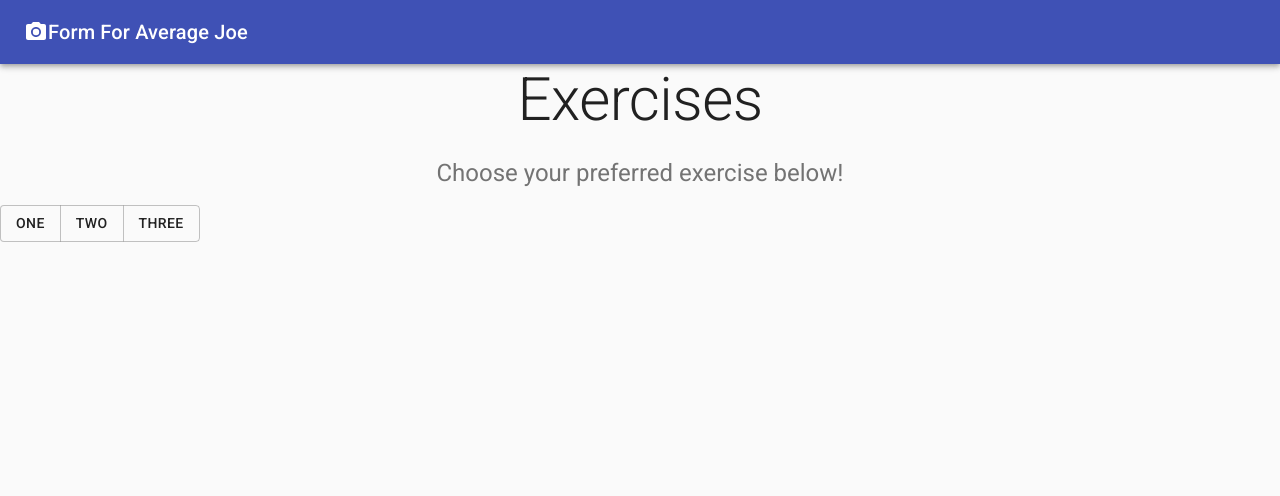
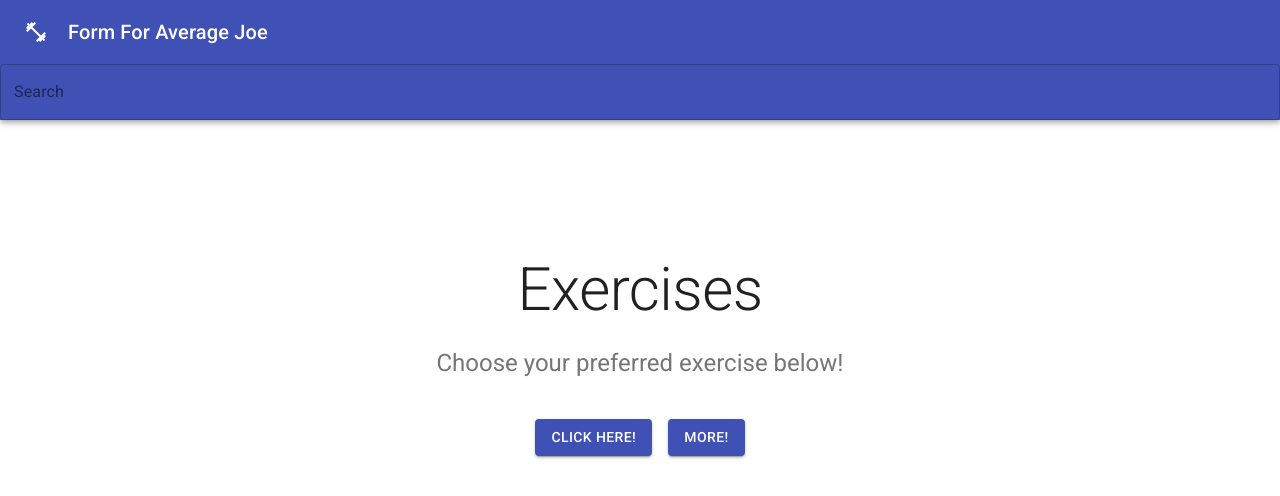
Before and after one commit to Form-For-Average-Joe/wadio, a React (Create React App) app: page / in a window 1280 px wide. Shown: the top 496 px of the page. Built offline with nearby package versions, Linux system fonts and the light colour scheme.

Commit message:
Added styles class

```diff
--- a/src/App.jsx
+++ b/src/App.jsx
@@ -1,36 +1,47 @@
 import React from 'react';
-import { Typography, AppBar, Card, CardActions, CardContent, CardMedia, CssBaseline, Grid, Toolbar, Container } from '@material-ui/core';
-import { PhotoCamera } from '@material-ui/icons';
-
-import Button from '@material-ui/core/Button';
-import ButtonGroup from '@material-ui/core/ButtonGroup';
+import { Typography, AppBar, Button, Card, CardActions, CardContent, CardMedia, CssBaseline, Grid, Toolbar, TextField, Container } from '@material-ui/core';
+import { FitnessCenter } from '@material-ui/icons';
+import { MuiThemeProvider, createTheme } from '@material-ui/core/styles';
+import useStyles from './styles';
 
 const App = () => {
+    const classes = useStyles();
+
     return (
         <>
             <CssBaseline />
             <AppBar position="relative">
                 <Toolbar>
-                    <PhotoCamera />
+                    <FitnessCenter className={classes.icon} />
                     <Typography variant="h6">Form For Average Joe</Typography>
                 </Toolbar>
+                <TextField id="outlined-basic" label="Search" variant="outlined"></TextField>
             </AppBar>
             <main>
-                <div>
-                    <Container maxWidth="sm">
+                <div className={classes.container}>
+                    <Container maxWidth="sm" style={{ marginTop: '70px' }}>
                         <Typography variant="h2" align="center" color="textPrimary" gutterBottom>
                             Exercises
                         </Typography>
                         <Typography variant='h5' align='center' color='textSecondary' paragraph>
                             Choose your preferred exercise below!
                         </Typography>
+                        <div className={classes.buttons}>
+                            <Grid container spacing={2} justify="center">
+                                <Grid item>
+                                    <Button variant="contained" color="primary">
+                                        Click here!
+                                    </Button>
+                                </Grid>
+                                <Grid item>
+                                    <Button variant="contained" color="primary">
+                                        More!
+                                    </Button>
+                                </Grid>
+                            </Grid>
+                        </div>
                     </Container>
                 </div>
-                <ButtonGroup>
-                    <Button>One</Button>
-                    <Button>Two</Button>
-                    <Button>Three</Button>
-                </ButtonGroup>
             </main>
         </>
     );
--- /dev/null
+++ b/src/styles.js
@@ -0,0 +1,16 @@
+import { makeStyles } from '@material-ui/core/styles';
+
+const useStyles = makeStyles((theme) => ({
+    container: {
+        backgroundColor: theme.palette.background.paper,
+        padding: theme.spacing(8, 0, 6),
+    },
+    icon: {
+        marginRight: '20px',
+    },
+    buttons: {
+        marginTop: '40px',
+    },
+}));
+
+export default useStyles;
```
